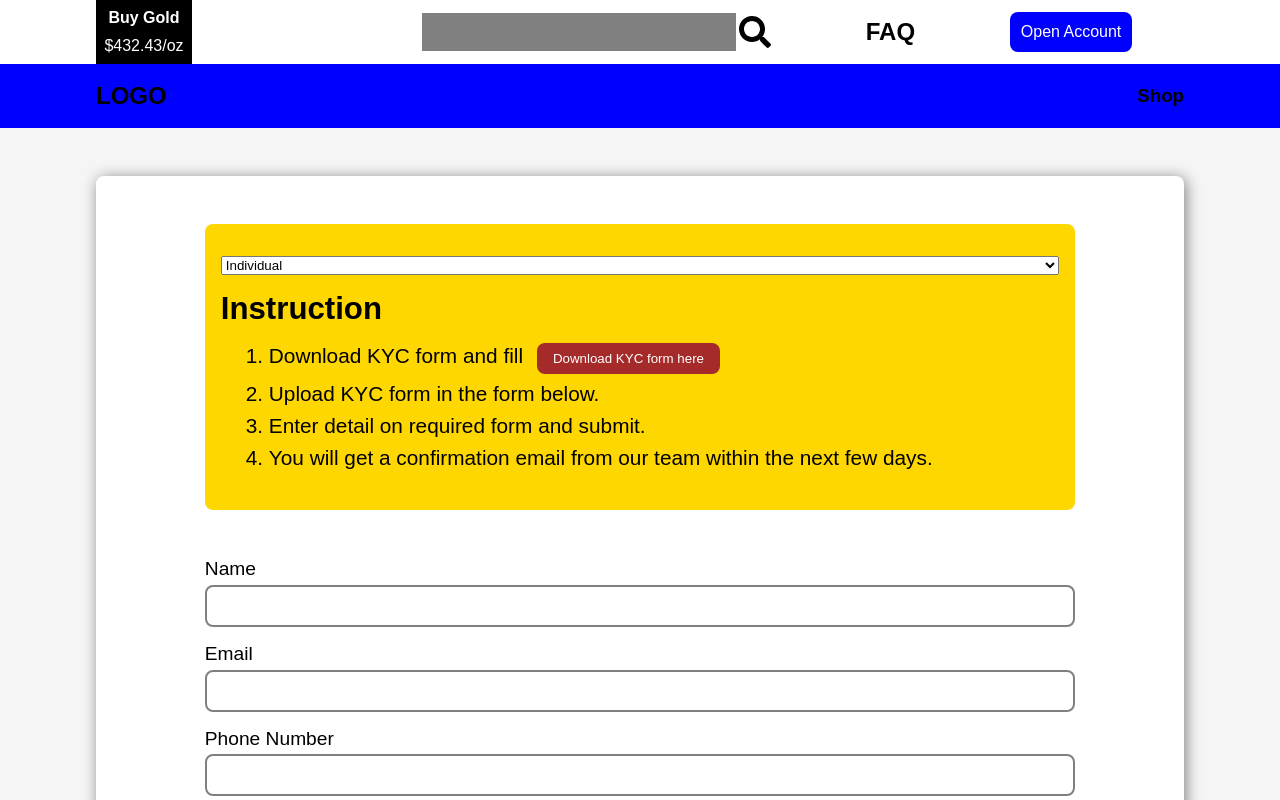
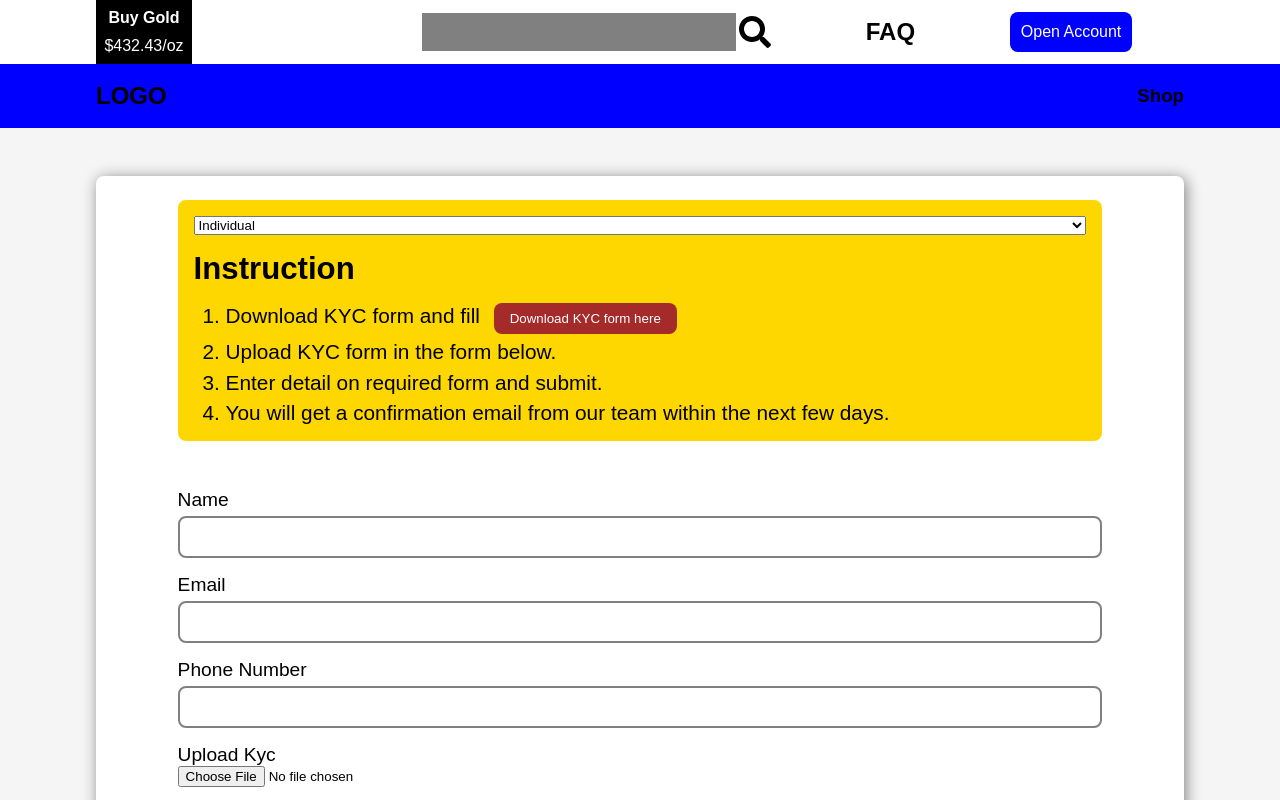
Before and after one commit to Vhickyy/dukkia, a React (Create React App) app: page /open-account in a window 1280 px wide. Shown: the top 800 px of the page. Built offline with nearby package versions, Linux system fonts and the light colour scheme.

Commit message:
fix instruction  page

```diff
--- a/src/Components/Form.js
+++ b/src/Components/Form.js
@@ -38,7 +38,7 @@ export default Form
 
 const Wrapper= styled.div`
 margin-top: 3rem;
-width: 80%;
+width: 85%;
 form{
     display: flex;
     flex-direction: column;
--- a/src/Components/Instruction.js
+++ b/src/Components/Instruction.js
@@ -24,18 +24,16 @@ const Instruction = () => {
 export default Instruction
 const Wrapper = styled.aside`
     background-color: gold;
-    padding: 2rem 1rem;
+    padding: 1rem 1rem;
     display: grid;
     row-gap: 1rem;
     border-radius: .5rem;
     font-size: 1.3rem;
-    width: 80%;
-    li{
-        margin-bottom: .5rem;
-    }
+    width: 85%;
 .list{
-    padding: 0 3rem;
-    /* line-height: 1.5rem; */
+    padding-left: 2rem;
+    display: grid;
+    gap: .4rem;
     button{
         margin-left: .5rem;
         padding: .5rem 1rem;
--- a/src/Components/Openaccount.js
+++ b/src/Components/Openaccount.js
@@ -29,7 +29,7 @@ margin: 0 auto;
     flex-direction: column;
     justify-content: center;
     align-items: center;
-    padding: 3rem 0;
+    padding: 1.5rem 0;
     border-radius: 0.5rem;
     box-shadow: 2px 2px 15px gray;
 }
```
